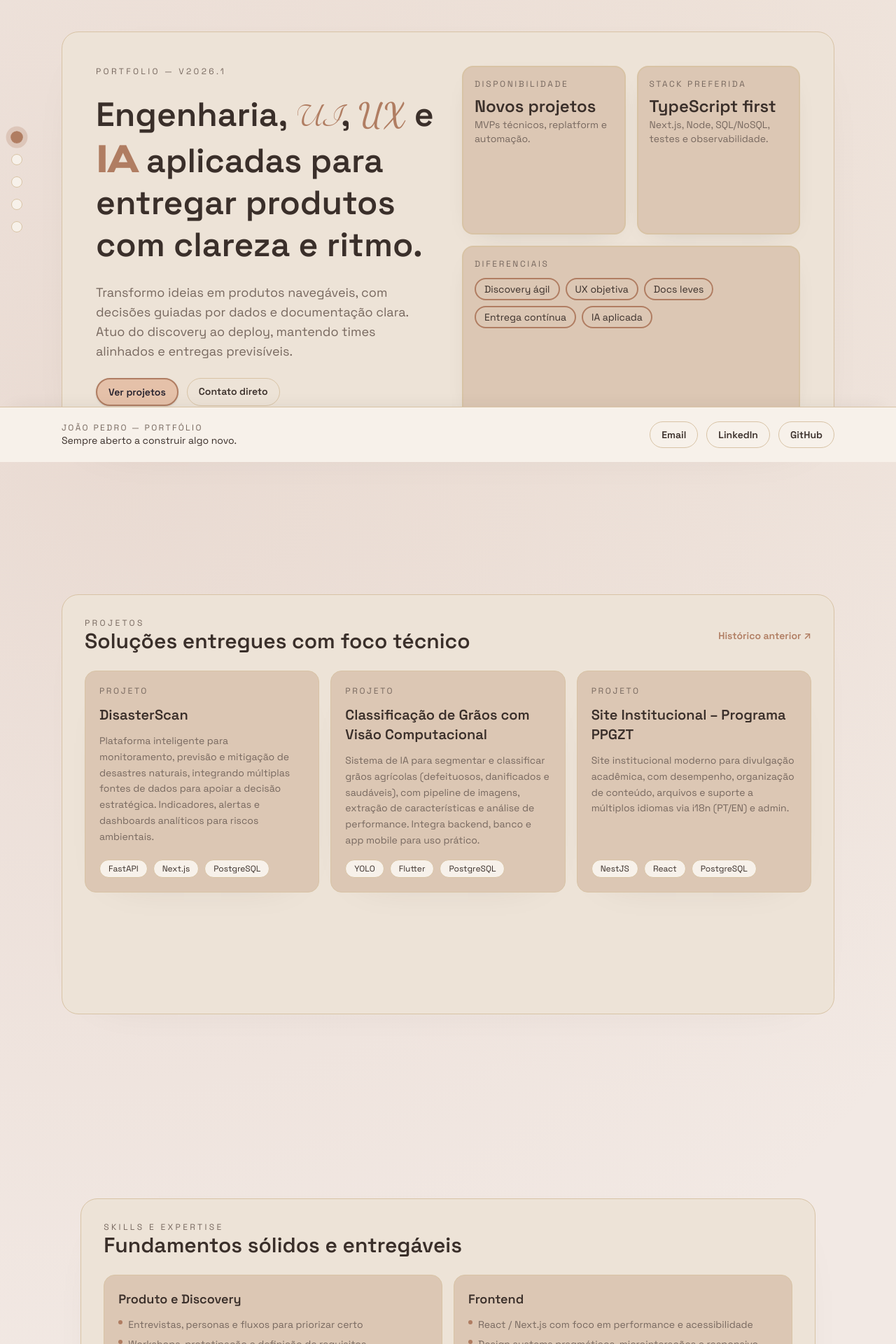
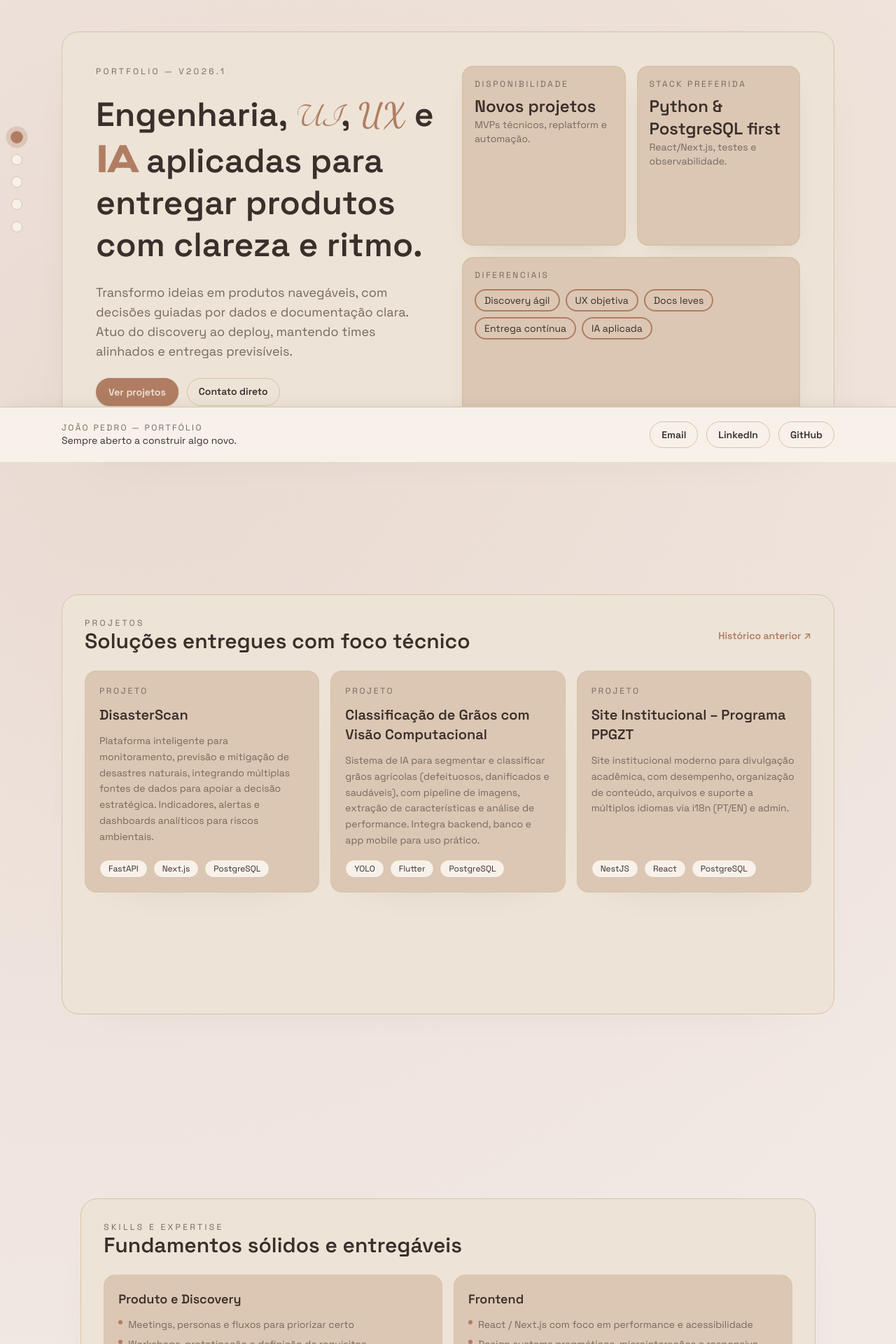
Before and after one commit to p3dru/vintage_portfolio, a Next.js app: page / in a window 1280 px wide. Shown: the part 140-2060 px from the top of the page at 70% size. Built offline with nearby package versions, Linux system fonts and the light colour scheme.

Commit message:
style: updating text

```diff
--- a/app/globals.css
+++ b/app/globals.css
@@ -11,7 +11,7 @@
   --header-footer: #f7f1ea;
   --section: #ede3d7;
   --card: #dcc7b4;
-  --cta-text: #26212d;
+  --cta-text: var(--section);
 }
 
 /* Tema escuro vintage */
--- a/app/page.tsx
+++ b/app/page.tsx
@@ -39,7 +39,7 @@ const expertise = [
   {
     title: "Produto e Discovery",
     items: [
-      "Entrevistas, personas e fluxos para priorizar certo",
+      "Meetings, personas e fluxos para priorizar certo",
       "Workshops, prototipação e definição de requisitos",
       "Handoff claro e documentação concisa",
     ],
@@ -250,7 +250,7 @@ export default function Home() {
               </p>
               <div className="flex flex-wrap gap-3 text-sm">
                 <a
-                  className="rounded-full border-2 border-[var(--accent)] bg-[var(--accent-soft)] px-4 py-2 font-semibold text-[var(--cta-text)] shadow-sm transition hover:-translate-y-[1px] hover:bg-[var(--accent)] hover:text-[var(--background)] hover:shadow-md"
+                  className="rounded-full border-2 border-[var(--accent)] bg-[var(--accent)] px-4 py-2 font-semibold text-[var(--cta-text)] shadow-sm transition-transform duration-200 hover:-translate-y-[1px] hover:shadow-md hover:brightness-95"
                   href="#projetos"
                 >
                   Ver projetos
@@ -280,10 +280,10 @@ export default function Home() {
                   Stack preferida
                 </p>
                 <p className="mt-2 text-2xl font-semibold text-[var(--foreground)]">
-                  TypeScript first
+                  Python & PostgreSQL first
                 </p>
                 <p className="text-sm text-[var(--muted)]">
-                  Next.js, Node, SQL/NoSQL, testes e observabilidade.
+                  React/Next.js, testes e observabilidade.
                 </p>
               </div>
               <div className="rounded-2xl border-2 border-[var(--border)] bg-[var(--card)] p-4 shadow-[0_12px_38px_-26px_rgba(58,49,43,0.28)] md:col-span-2">
@@ -464,9 +464,11 @@ export default function Home() {
                 O que estou explorando agora
               </h3>
               <ul className="mt-3 space-y-2 text-sm text-[var(--muted)]">
-                <li>• C e C++ para sistemas embarcados</li>
-                <li>• Programas de fomento a startups e liderança de squads enxutos</li>
+                <li>• Como aprimorar códigos e documentações</li>
+                <li>• Refatoração de código</li>
+                <li>• Programas de fomento a startups</li>
                 <li>• Soluções modulares que unem web e inteligência artificial</li>
+                <li>• Modularização de responsabilidades em squads</li>
               </ul>
             </div>
           </section>
@@ -485,8 +487,7 @@ export default function Home() {
                 Vamos falar sobre o próximo projeto?
               </h2>
               <p className="text-base text-[var(--muted)]">
-                Aberto a colaborações, consultorias e products labs. Respondo rápido e já
-                chego com próximos passos, riscos e entregas sugeridas.
+                Aberto a colaborações, consultorias e products labs.
               </p>
               <div className="grid grid-cols-1 gap-3 md:grid-cols-2">
                 {contactMethods.map((method) => (
```
